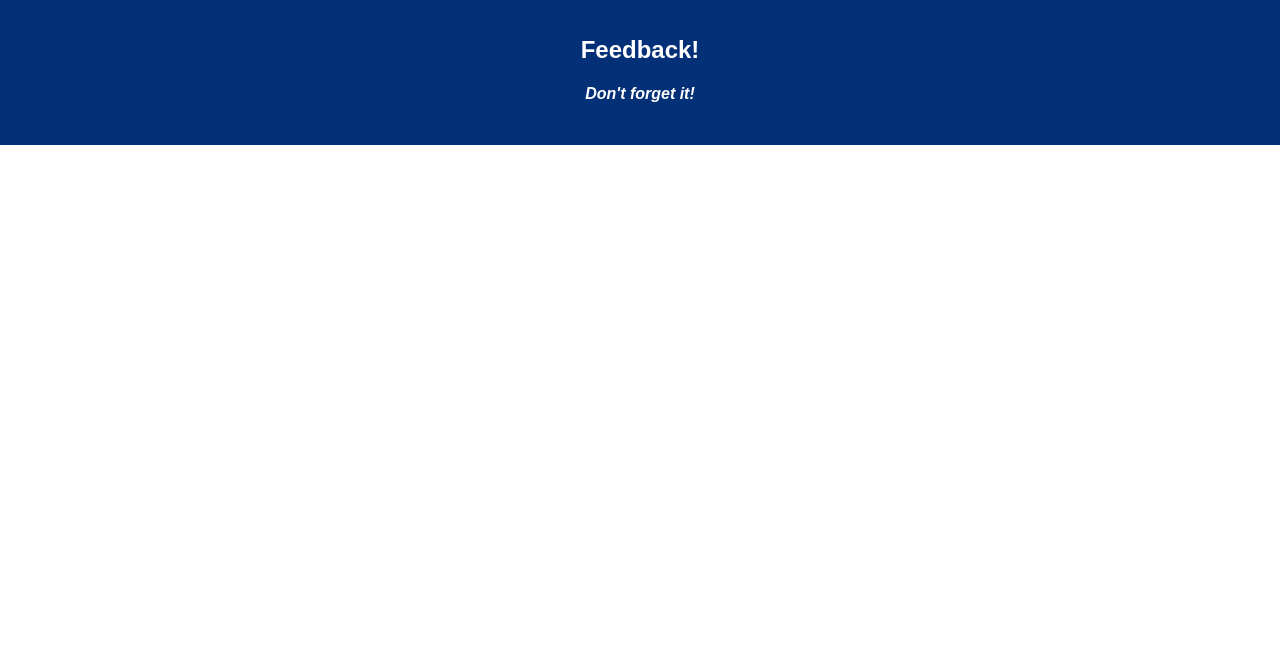
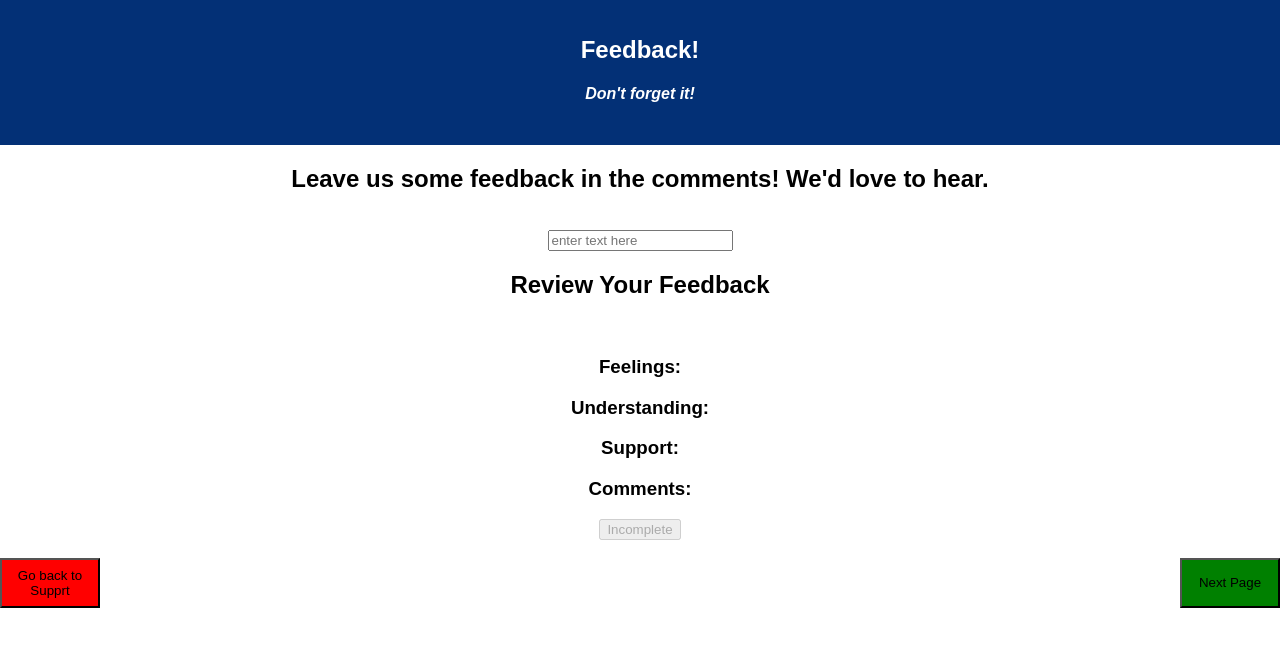
Before and after one commit to juno-v/Feedback-Form, a React (Create React App) app: page /#/4 in a window 1280 px wide. Shown: the top 646 px of the page. Built offline with nearby package versions, Linux system fonts and the light colour scheme; no server answers.

Commit message:
props.history push to appropiate number route rather than a route name. for example the home page goes to localhost/1 instead of localhost/feeling etc for other pages

```diff
--- a/src/components/App/App.js
+++ b/src/components/App/App.js
@@ -44,10 +44,10 @@ class App extends Component {
       <div className="App">
       <Header />
         <Route exact path="/" component={Home} />
-        <Route path ="/feeling" component={Feeling} />
-        <Route path ="/understanding" component={Understanding} />
-        <Route path ="/support" component={Support} />
-        <Route path ="/comments" component={Comments} />
+        <Route path ="/1" component={Feeling} />
+        <Route path ="/2" component={Understanding} />
+        <Route path ="/3" component={Support} />
+        <Route path ="/4" component={Comments} />
         <Route path ="/review" component={Review} />
         <Route path ="/thankyou" component={ThankYou} />
 
--- a/src/components/Home/Home.js
+++ b/src/components/Home/Home.js
@@ -6,7 +6,7 @@ class Home extends Component {
     handleClick = () => {
         alert('You are starting your feedback survey!');
         // change location here
-        this.props.history.push('/feeling');
+        this.props.history.push('/1');
     }
 
     render() {
--- a/src/components/WebPages/Comments/Comments.js
+++ b/src/components/WebPages/Comments/Comments.js
@@ -13,7 +13,7 @@ class Support extends Component {
 
     returnToPrevious = (event) => {
         // change location here
-        this.props.history.push('/support');
+        this.props.history.push('/4');
     }
 
     nextPage = (event) => {
--- a/src/components/WebPages/Feeling/Feeling.js
+++ b/src/components/WebPages/Feeling/Feeling.js
@@ -24,7 +24,7 @@ class Feeling extends Component {
         const action= {type: 'FEELING', payload: this.state.feedback.feeling}
 
         this.props.dispatch(action)
-        this.props.history.push('/understanding');
+        this.props.history.push('/2');
     }
 
     handleChange = (event) => {
--- a/src/components/WebPages/Support/Support.js
+++ b/src/components/WebPages/Support/Support.js
@@ -21,7 +21,7 @@ class Support extends Component {
         console.log('Button clicked', this.state.feedback);
         const action= {type: 'SUPPORT', payload: this.state.feedback.support}
         this.props.dispatch(action)
-        this.props.history.push('/comments');
+        this.props.history.push('/4');
     }
 
     handleChange = (event) => {
--- a/src/components/WebPages/Understanding/Understanding.js
+++ b/src/components/WebPages/Understanding/Understanding.js
@@ -23,7 +23,7 @@ class Understanding extends Component {
         console.log('Button clicked', this.state.feedback);
         const action= {type: 'UNDERSTANDING', payload: this.state.feedback.understanding}
         this.props.dispatch(action)
-        this.props.history.push('/Support');
+        this.props.history.push('/3');
     }
 
     handleChange = (event) => {
```
